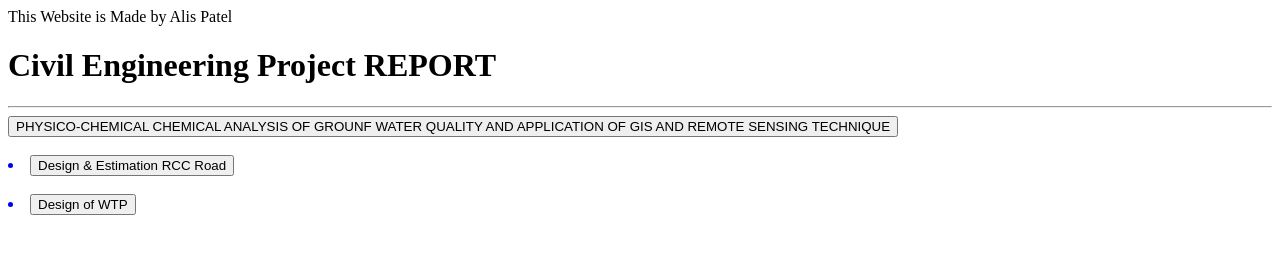
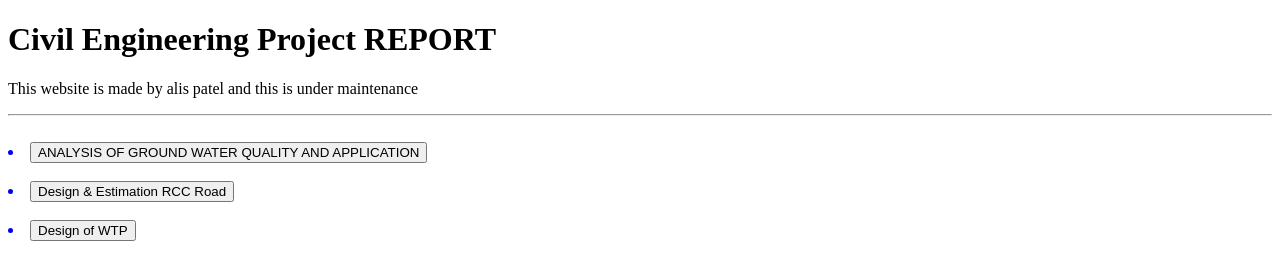
Before and after one commit to Alispatel/timePass.com, a plain HTML site: page index.html in a window 1280 px wide. Drawn offline with Linux system fonts and the light colour scheme.

Commit message:
Add files via upload

```diff
--- a/index.html
+++ b/index.html
@@ -6,12 +6,12 @@
     <meta name="viewport" content="width=device-width, initial-scale=1.0">
     <title>Civil Engioneering project</title>
 </head>
-    <header>This Website is Made by Alis Patel</header>
 <body>
     <h1>Civil Engineering Project REPORT</h1>
+    <p>This website is made by alis patel and this is under maintenance</p>
     <hr>
-    <a href="alis.html"> <button>PHYSICO-CHEMICAL CHEMICAL ANALYSIS OF GROUNF WATER QUALITY AND APPLICATION OF GIS AND REMOTE SENSING TECHNIQUE</button></a>
     <br>
+    <a href="alis.html"><li><button>ANALYSIS OF GROUND WATER QUALITY AND APPLICATION</li></button></a>
     <br>
     <a href="Design and Estimation of RCC Road.html"><li><button>Design & Estimation RCC Road</button></li></a>
     <br>
```
